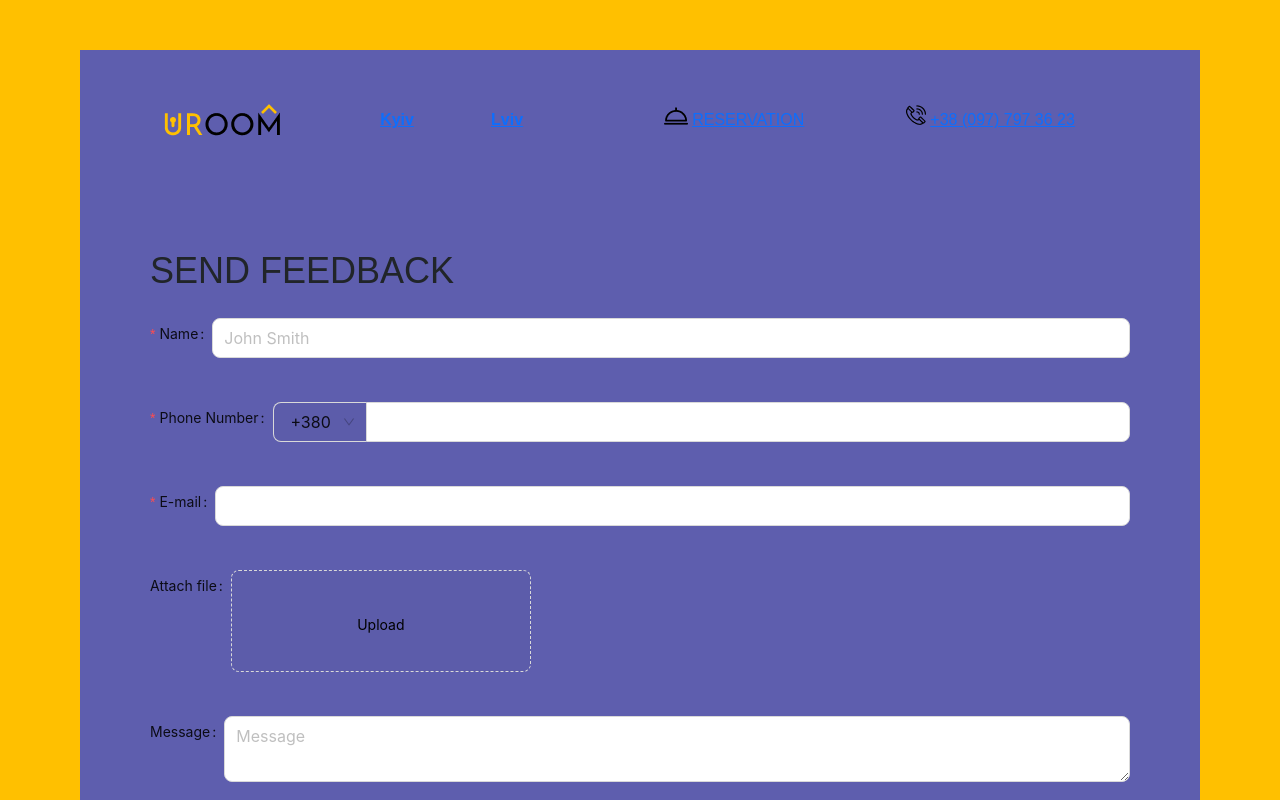
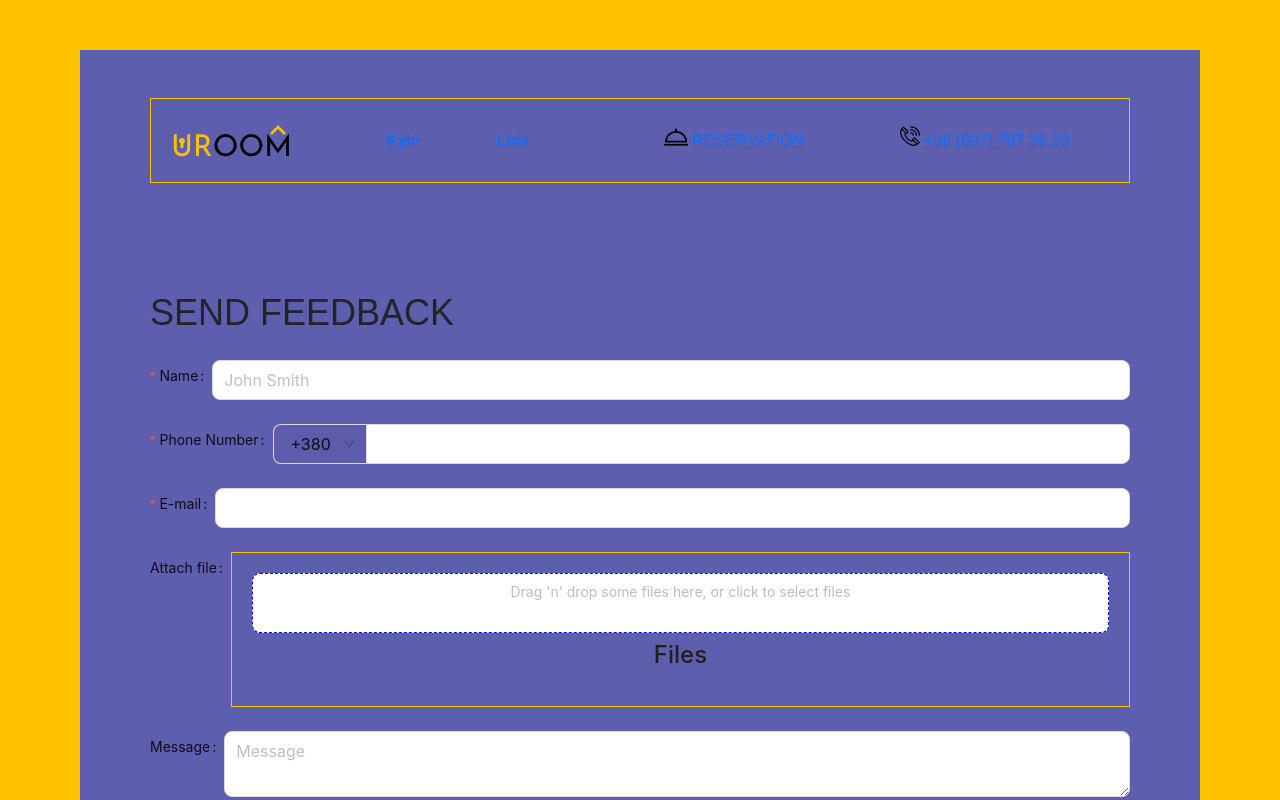
Before and after one commit to Oleksii-Kriuckov/apar-hotel, a React (Vite) app: page /feedback in a window 1280 px wide. Shown: the top 800 px of the page. Built offline with nearby package versions, Linux system fonts and the light colour scheme; a web font is replaced by a local one.

Commit message:
made dropzone

```diff
--- a/package.json
+++ b/package.json
@@ -25,6 +25,7 @@
     "react": "^18.2.0",
     "react-bootstrap": "^2.7.2",
     "react-dom": "^18.2.0",
+    "react-dropzone": "^14.2.3",
     "react-leaflet": "^4.2.1",
     "react-responsive-carousel": "^3.2.23",
     "react-router-dom": "^6.14.2",
@@ -37,7 +38,6 @@
     "@types/react": "^18.0.27",
     "@types/react-dom": "^18.0.10",
     "@vitejs/plugin-react": "^3.1.0",
-    "tailwindcss": "^3.3.2",
     "typescript": "^4.9.3",
     "vite": "^4.1.0"
   }
--- /dev/null
+++ b/src/components/UI/Forms/DropeZone.tsx
@@ -0,0 +1,25 @@
+import React from 'react';
+import {useDropzone} from 'react-dropzone';
+
+export function DropeZone(props) {
+  const {acceptedFiles, getRootProps, getInputProps} = useDropzone();
+
+  const files = acceptedFiles.map(file => (
+    <li key={file.path} className='file_item'>
+      {file.path} - {file.size} bytes
+    </li>
+  ));
+
+  return (
+    <section className="container">
+      <div {...getRootProps({className: 'dropzone'})}>
+        <input {...getInputProps()} />
+        <p>Drag 'n' drop some files here, or click to select files</p>
+      </div>
+      <aside>
+        <h4 className='files'>Files</h4>
+        <ul className='file_list'>{files}</ul>
+      </aside>
+    </section>
+  );
+}
--- /dev/null
+++ b/src/components/UI/Forms/DropeZonePreviews.tsx
@@ -0,0 +1,49 @@
+import { useEffect, useState } from "react";
+import { useDropzone } from 'react-dropzone'
+
+type Props = {}
+
+export const DropeZonePreviews = (props: Props) => {
+  const [files, setFiles] = useState([]);
+
+  const { getRootProps, getInputProps } = useDropzone({
+    // accept: {
+    //   'image/*': []
+    // },
+    onDrop: acceptedFiles => {
+      setFiles(acceptedFiles.map(file => Object.assign(file, {
+        preview: URL.createObjectURL(file)
+      })));
+    }
+  });
+
+  const thumbs = files.map(file => (
+    <div className="thumb" key={file.name}>
+      <div className="thumbInner">
+        <img
+          src={file.preview}
+          className="dropImg"
+          // Revoke data uri after image is loaded
+          onLoad={() => { URL.revokeObjectURL(file.preview) }}
+        />
+      </div>
+    </div>
+  ));
+
+  useEffect(() => {
+    // Make sure to revoke the data uris to avoid memory leaks, will run on unmount
+    return () => files.forEach(file => URL.revokeObjectURL(file.preview));
+  }, []);
+
+  return (
+    <section className="container">
+      <div {...getRootProps({ className: 'dropzone' })}>
+        <input {...getInputProps()} />
+        <p>Drag 'n' drop some files here, or click to select files</p>
+      </div>
+      <aside className="thumbsContainer">
+        {thumbs}
+      </aside>
+    </section>
+  )
+}
--- a/src/components/UI/Forms/FormFeedback.tsx
+++ b/src/components/UI/Forms/FormFeedback.tsx
@@ -2,6 +2,8 @@ import React from "react";
 import codes from "../../../assets/codes.json";
 import { Button, Input, Upload, Form, Select } from "antd";
 import "./styles/style.css";
+import { DropeZonePreviews } from "./DropeZonePreviews";
+import { DropeZone } from "./DropeZone";
 
 const { Option } = Select;
 const { TextArea } = Input;
@@ -19,7 +21,7 @@ export const FormFeedback: React.FC = () => {
     <Form.Item name="prefix" noStyle>
       <Select showSearch size="large" style={{ width: 92 }}>
         {codes.countries.map((country) => (
-          <Option value={country.code}>{country.code}</Option>
+          <Option key={country.name} value={country.code}>{country.code}</Option>
         ))}
       </Select>
     </Form.Item>
@@ -40,6 +42,7 @@ export const FormFeedback: React.FC = () => {
       style={{ gap: 20 }}
       scrollToFirstError
     >
+      <div className="inputs_wrap">
         <Form.Item
           name="name"
           label="Name"
@@ -70,15 +73,19 @@ export const FormFeedback: React.FC = () => {
             { required: true, message: "Please input your E-mail!" },
           ]}
         >
-        <Input size="large"/>
+          <Input size="large" />
         </Form.Item>
 
         <Form.Item label="Attach file:" valuePropName="fileList" getValueFromEvent={normFile}>
-          <Upload action="/upload.do" style={{display: 'block', width: 300}} id="upload_field" listType="picture-card">
+          {/* <Upload action="/upload.do" style={{ display: 'block', width: 300 }} id="upload_field" listType="picture-card">
             <button style={{ border: 0, background: 'none' }} type="button">
               <div style={{ marginTop: 8 }}>Upload</div>
             </button>
-          </Upload>
+          </Upload> */}
+          <div id="files">
+            <DropeZone />
+          </div>
+
         </Form.Item>
 
         <Form.Item label='Message:' className="input_block">
@@ -103,6 +110,8 @@ export const FormFeedback: React.FC = () => {
         >
           SEND
         </Button>
+      </div>
+
     </Form>
   );
 };
--- a/src/components/UI/Forms/styles/adaptive.css
+++ b/src/components/UI/Forms/styles/adaptive.css
@@ -18,6 +18,11 @@
     max-width: 330px;
   }
 
+  #send_btn {
+    width: 100%;
+    margin-top: 24px;
+  }
+
   .input_block {
     width: 100%;
   }
@@ -25,6 +30,14 @@
   .inputs_wrap {
     width: 100%;
     max-width: 330px;
+  }
+
+  .ant-upload-select {
+    width: 100%;
+  }
+
+  .container {
+    padding: 0.75rem;
   }
 }
 
@@ -48,7 +61,6 @@
   #booking_btn {
     margin-top: 20px;
   }
-
 }
 
 @media (min-width: 485px) {
@@ -80,12 +92,20 @@
   .input_block {
     width: 330px;
   }
+
+  .container {
+    padding: 1rem;
+  }
 }
 
 @media (min-width: 768px) and (max-width: 991px) {
   #form_search {
     padding: 50px 50px;
     /* margin-bottom: 70px; */
+  }
+
+  .container {
+    padding: 1.25rem;
   }
 
   .search {
@@ -125,6 +145,10 @@
     /* margin-bottom: 70px; */
   }
 
+  .container {
+    padding: 1.25rem;
+  }
+
   .search {
     justify-content: center;
     align-items: end;
@@ -146,6 +170,7 @@
   .inputs_wrap {
     gap: 20px;
   }
+
   #form_booking {
     gap: 20px;
   }
@@ -155,6 +180,7 @@
   #form_booking {
     gap: 30px;
   }
+
   #booking {
     width: 205px;
   }
--- a/src/components/UI/Forms/styles/style.css
+++ b/src/components/UI/Forms/styles/style.css
@@ -55,3 +55,65 @@
 #upload_field {
   background-color: aqua;
 }
+
+.thumbsContainer {
+  display: flex;
+  /* flex-direction: row; */
+  flex-wrap: wrap;
+  margin-top: 16px;
+}
+
+.thumb {
+  display: inline-flex;
+  border-radius: 2px;
+  border: '1px solid #eaeaea';
+  margin-bottom: 8px;
+  margin-right: 8px;
+  width: 100px;
+  height: 100px;
+  padding: 4px;
+  box-sizing: border-box;
+}
+
+.thumbInner {
+  display: 'flex';
+  min-width: 0;
+  overflow: 'hidden';
+}
+
+.dropImg {
+  display: block;
+  width: auto;
+  height: 100%;
+}
+
+.dropzone {
+  color: #bdbdbd;
+  border-radius: 8px;
+  background-color: #fff;
+  padding: 7px 11px;
+  border: blue dashed 1px;
+  width: 100%;
+  height: 60px;
+}
+
+.dropzone>p {
+  text-align: center;
+}
+
+.container {
+  border: var(--main-color) solid 1px;
+}
+
+.file_list {
+  font-weight: 400;
+}
+.file_item {
+  list-style-image: url('/src/components/images/Ellipse-32.png');
+  /* list-style: disc; */
+}
+.files {
+  text-align: center;
+  margin-top: 8px;
+  color: #1f1f1f;
+}
```
Also changed, not shown: src/components/images/Ellipse-32.png (added), 1 other file (tests, documents, lock files or other folders). Lines whose indentation alone changed are shown as unchanged.
